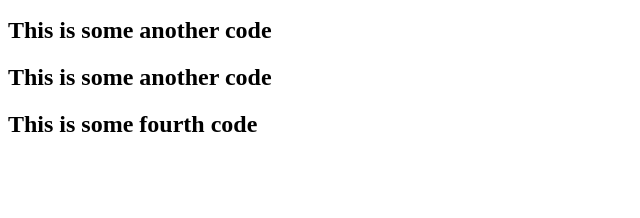
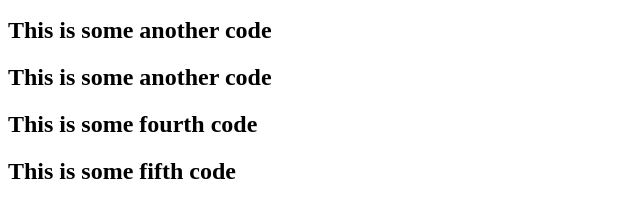
Before and after one commit to ShashankPalsamkar/TEST_1, a plain HTML site: page index.html in a window 1280 px wide. Shown: the part 110-328 px from the top of the page, without its empty margins (0-640 px from the left). Drawn offline with Linux system fonts and the light colour scheme.

Commit message:
fifth commit

```diff
--- a/index.html
+++ b/index.html
@@ -11,5 +11,6 @@
     <h2>This is some another code</h2>
     <h2>This is some another code</h2>
     <h2>This is some fourth code</h2>
+    <h2>This is some fifth code</h2>
 </body>
 </html>
```
